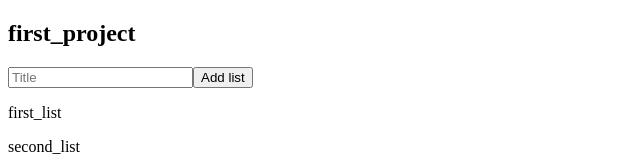
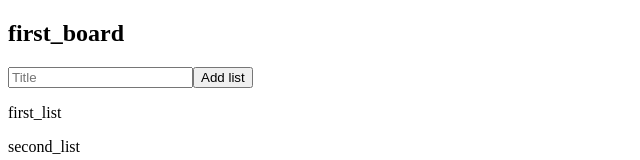
Before and after one commit to Nuhvi/grillo, a React (Create React App) app: page / in a window 1280 px wide. Shown: the top 160 px of the page, without its empty margins (0-640 px from the left). Built offline with nearby package versions, Linux system fonts and the light colour scheme.

Commit message:
:truck: Rename Project to Board

```diff
--- a/src/components/App.js
+++ b/src/components/App.js
@@ -1,10 +1,10 @@
 import React from 'react';
-import Project from './containers/Project';
+import Board from './containers/Board';
 
 const App = () => {
   return (
     <div>
-      <Project projectId="1" />
+      <Board boardId="1" />
     </div>
   );
 };
--- a/src/components/containers/Project.js
+++ b/src/components/containers/Board.js
@@ -5,19 +5,19 @@ import { entities } from '../../redux/actions';
 
 const { addList } = entities;
 
-const Project = ({ allProjects, allLists, projectId, addList }) => {
-  const project = allProjects[projectId];
-  const listsIds = project.projectLists;
+const Board = ({ allBoards, allLists, boardId, addList }) => {
+  const board = allBoards[boardId];
+  const listsIds = board.boardLists;
 
   const doSomething = e => {
     e.preventDefault();
     const title = e.target.children.title.value;
-    addList(title, projectId);
+    addList(title, boardId);
   };
 
   return (
     <>
-      <h2>{project.title}</h2>
+      <h2>{board.title}</h2>
       <form onSubmit={e => doSomething(e)}>
         <input placeholder="Title" name="title" />
         <button type="submit">Add list</button>
@@ -29,12 +29,12 @@ const Project = ({ allProjects, allLists, projectId, addList }) => {
   );
 };
 
-Project.propTypes = {
-  projectId: PropTypes.string.isRequired,
-  allProjects: PropTypes.shape({
-    project: PropTypes.shape({
-      title: 'first_project',
-      projectLists: ['1'],
+Board.propTypes = {
+  boardId: PropTypes.string.isRequired,
+  allBoards: PropTypes.shape({
+    board: PropTypes.shape({
+      title: 'first_board',
+      boardLists: ['1'],
     }),
   }).isRequired,
   allLists: PropTypes.shape({}).isRequired,
@@ -42,8 +42,8 @@ Project.propTypes = {
 };
 
 const mapStateToProps = state => ({
-  allProjects: state.entities.data.allProjects.byId,
+  allBoards: state.entities.data.allBoards.byId,
   allLists: state.entities.data.allLists.byId,
 });
 
-export default connect(mapStateToProps, { addList })(Project);
+export default connect(mapStateToProps, { addList })(Board);
--- a/src/redux/actions/entities.js
+++ b/src/redux/actions/entities.js
@@ -1,9 +1,9 @@
 import { entities } from './types';
 
-export const addList = (title, projectId) => ({
+export const addList = (title, boardId) => ({
   type: entities.ADD_LIST,
   title,
-  projectId,
+  boardId,
 });
 
 export default { addList };
--- a/src/redux/reducers/entities.js
+++ b/src/redux/reducers/entities.js
@@ -3,15 +3,15 @@ import { entities as initialState } from '../store/initial-states';
 import mergeState from '../../utils/merge-state';
 
 const addList = (state, action) => {
-  const { title, projectId } = action;
+  const { title, boardId } = action;
   const newListId = Math.floor(Math.random() * 1000000).toString();
 
   const newState = {
     data: {
-      allProjects: {
+      allBoards: {
         byId: {
-          [projectId]: {
-            projectLists: newListId,
+          [boardId]: {
+            boardLists: newListId,
           },
         },
       },
--- a/src/redux/store/initial-states.js
+++ b/src/redux/store/initial-states.js
@@ -2,11 +2,11 @@ export const entities = {
   pending: false,
   error: null,
   data: {
-    allProjects: {
+    allBoards: {
       byId: {
         '1': {
-          title: 'first_project',
-          projectLists: ['1', '2'],
+          title: 'first_board',
+          boardLists: ['1', '2'],
         },
       },
     },
```
